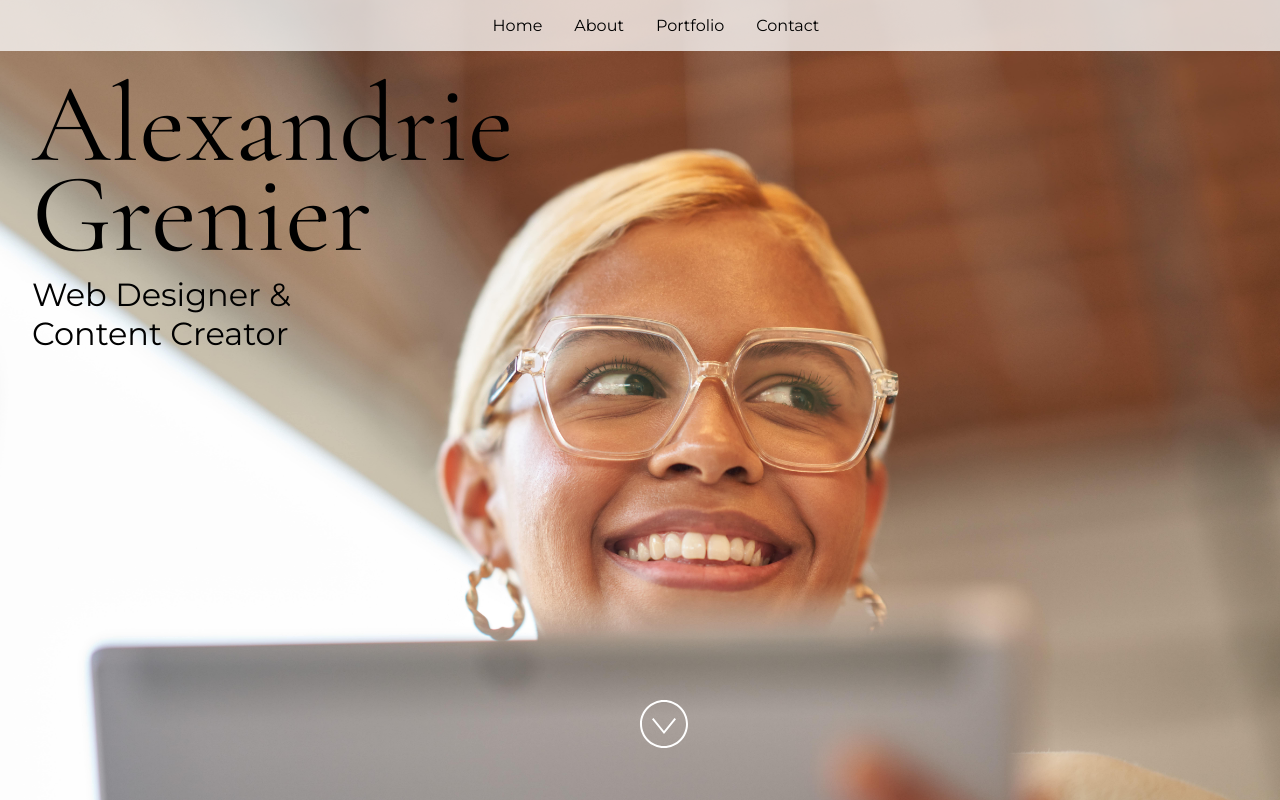
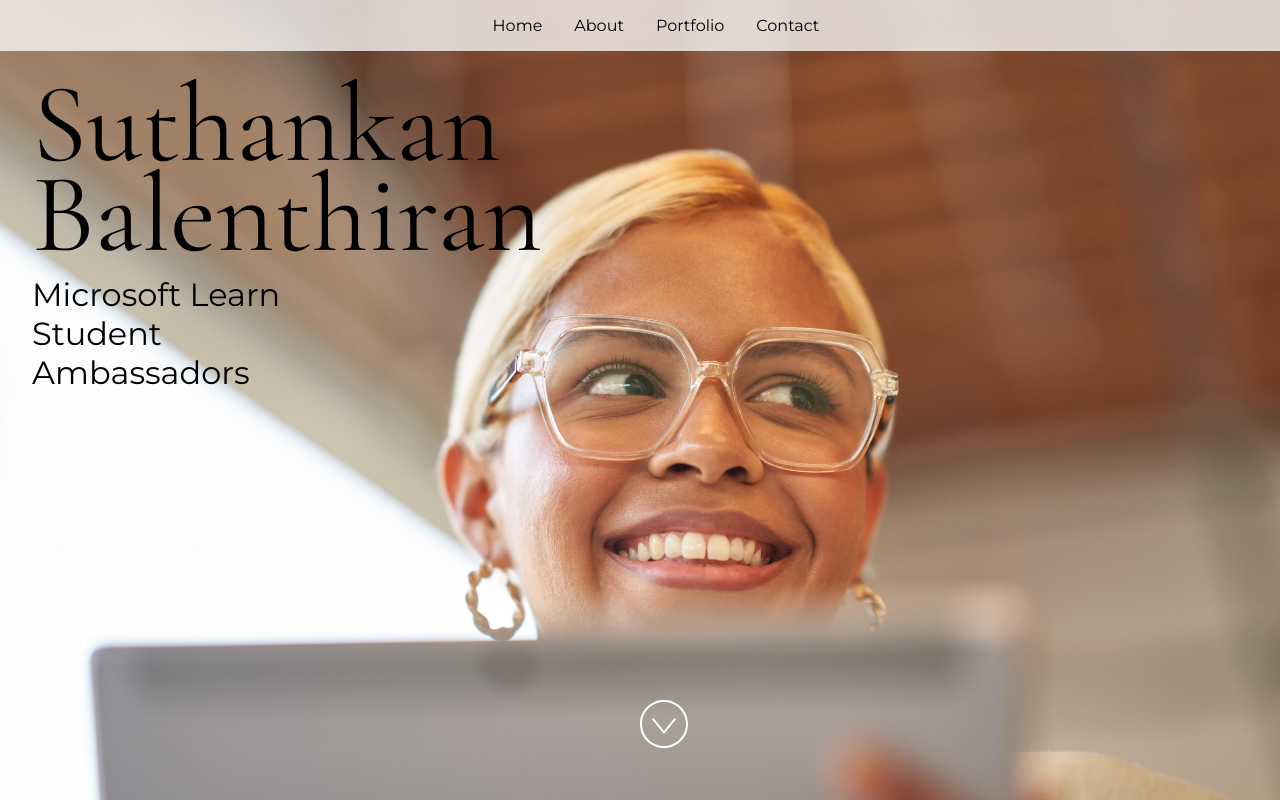
Before and after one commit to Suthankan1/NewStaticWeb, a React (Vite) app: page / in a window 1280 px wide. Built offline with nearby package versions, Linux system fonts and the light colour scheme.

Commit message:
Update App.jsx

```diff
--- a/src/App.jsx
+++ b/src/App.jsx
@@ -24,15 +24,15 @@ import "./styles.css";
  * If you don't have one of the social sites listed, leave it as an empty string.
  */
 const siteProps = {
-  name: "Alexandrie Grenier",
-  title: "Web Designer & Content Creator",
-  email: "alex@example.com",
-  gitHub: "microsoft",
-  instagram: "microsoft",
-  linkedIn: "satyanadella",
+  name: "Suthankan Balenthiran",
+  title: "Microsoft Learn Student Ambassadors",
+  email: "Suthankan.Balenthiran@studentambassadors.com",
+  gitHub: "Suthankan1",
+  instagram: "suthankan_balenthiran",
+  linkedIn: "Suthankan Balenthiran",
   medium: "",
-  twitter: "microsoft",
-  youTube: "Code",
+  twitter: "Suthankan Balenthiran",
+  youTube: "Suthankan Balenthiran",
 };
 
 const primaryColor = "#4E567E";
```
